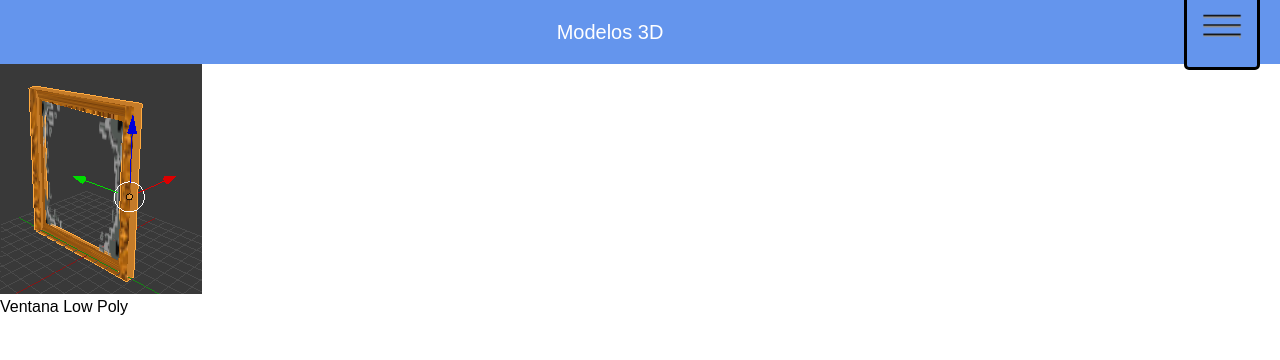
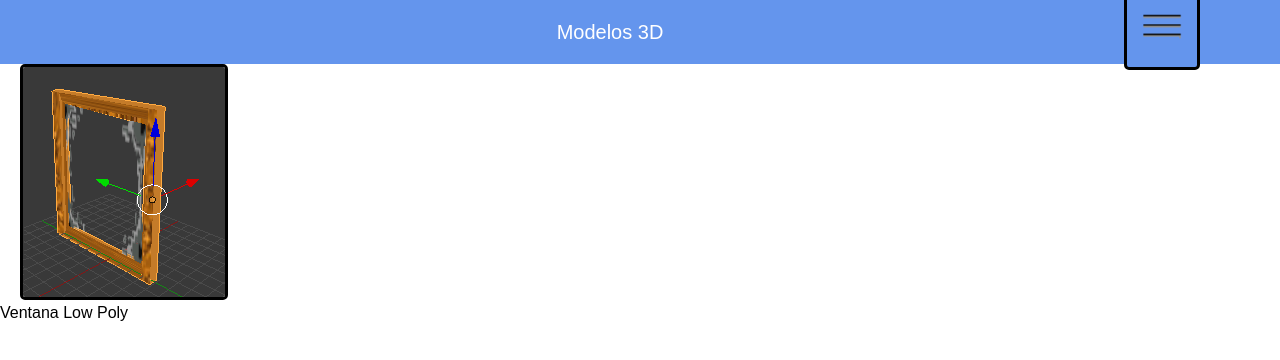
Before and after one commit to untitled918p/Modelos-3d, a plain HTML site: page index.html in a window 1280 px wide. Drawn offline with Linux system fonts and the light colour scheme.

Commit message:
Update index.html

```diff
--- a/index.html
+++ b/index.html
@@ -28,7 +28,7 @@
             position: absolute;
             top: 50%;
             transform: translateY(-50%);
-            right: 20px; /* Alinear a la derecha */
+            right: 80px; /* Mover la imagen hacia la derecha */
         }
         .titulo-texto {
             display: inline-block;
@@ -82,8 +82,8 @@
             </ul>
         </div>
     </div>
-    <div class="contenedor-imagen">
-        <img class="imagen" src="VentanaIcono.png" alt="Ventana">
+    <div class="contenedor-imagen" style="margin-left: 20px;"> <!-- Ajuste de margen para la imagen de la ventana -->
+        <img class="imagen" src="VentanaIcono.png" alt="Ventana" style="border: 3px solid black; border-radius: 5px;">
     </div>
     <div class="texto">
         Ventana Low Poly
```
